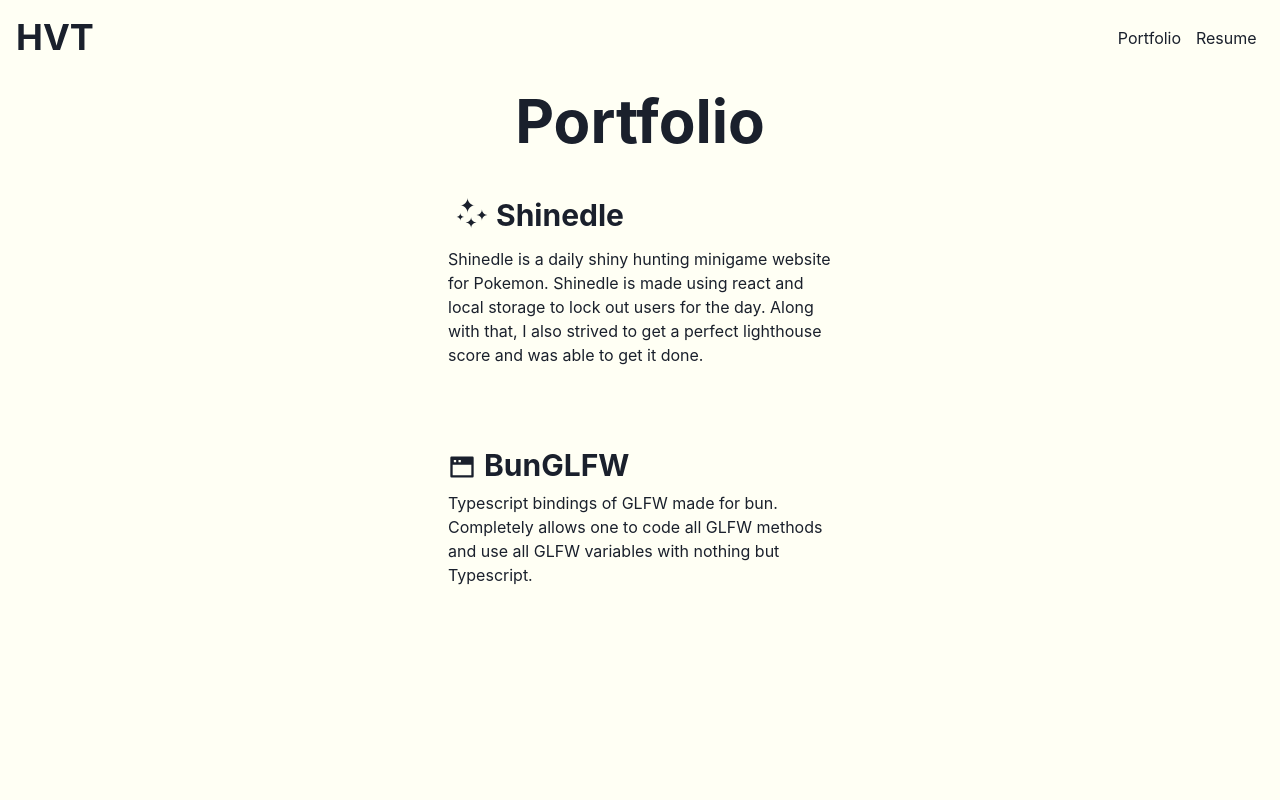
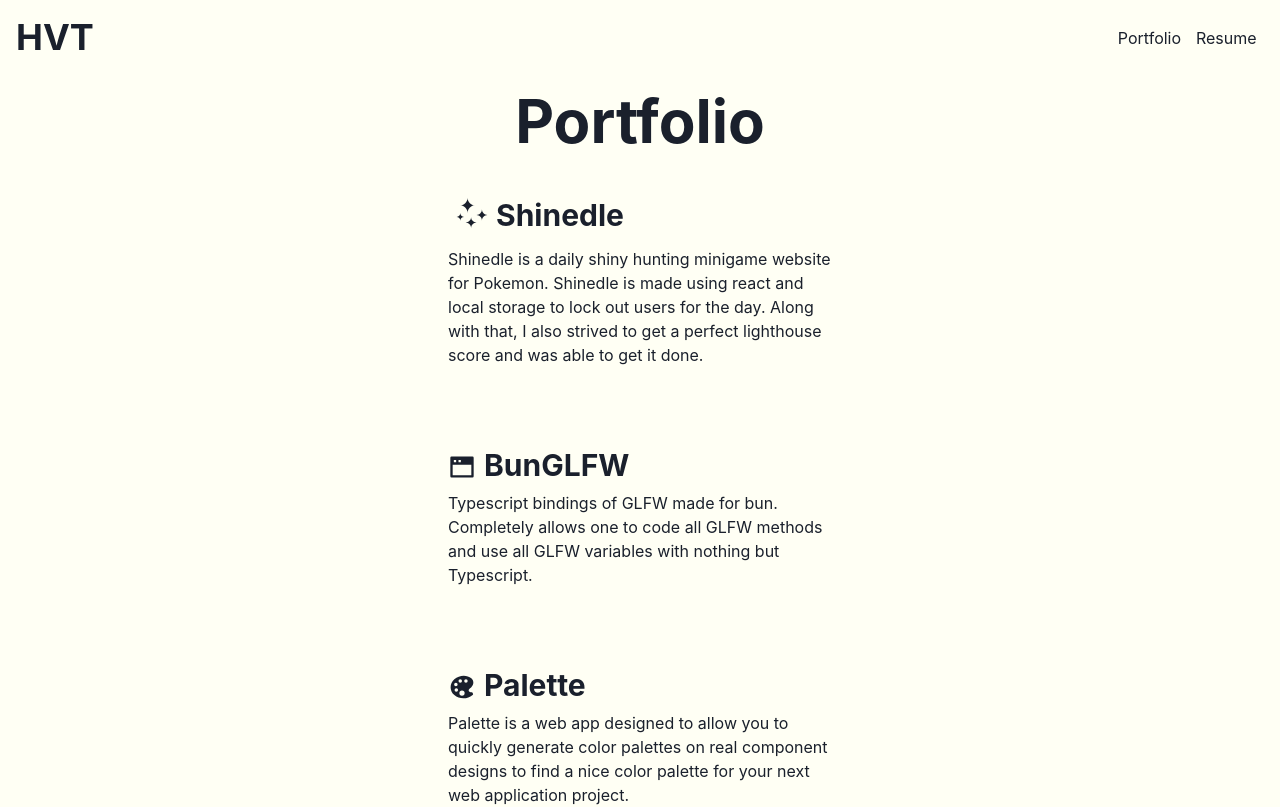
Before and after one commit to HazyVT/Portfolio, a React (Vite) app: page /portfolio in a window 1280 px wide. Built offline with nearby package versions, Linux system fonts and the light colour scheme.

Commit message:
Made changes to portfolio
- Added palette to the portfolio
- Changed age in home

```diff
--- a/src/Pages/Home.jsx
+++ b/src/Pages/Home.jsx
@@ -15,7 +15,7 @@ export default function Home({onDesktop}) {
         <Text fontSize={onDesktop ? 24 : 14} marginTop={2}>Software Engineer</Text>
         <Box marginTop={4} w={onDesktop ? '30%' : '60%'}>
           <Text textAlign='left' marginTop={2}>
-            My name is Mohammed Salim. I am a 22 year old programmer with an interest in game development and web development.
+            My name is Mohammed Salim. I am a 23 year old programmer with an interest in game development and web development.
             I have experience with both personal projects and professional projects. Both of which can be found in my <Text as='span' color='red.300' cursor={"pointer"} _hover={{color: 'red.400'}} onClick={() => {nav('/portfolio')}}>portfolio</Text>.
           </Text>
           <Text marginTop={2} textAlign='left'>
@@ -23,7 +23,7 @@ export default function Home({onDesktop}) {
             single player games a lot more than multiplayer games. I also really love cats.
           </Text>
           <Box textAlign='center' marginTop={8}>
-            <Text>Last seen working on: <Text as='span' color='red.300' cursor={"pointer"} _hover={{color: 'red.500'}} onClick={() => {window.location = "https://github.com/HazyVT/BunGLFW"}}>BunGLFW</Text></Text>
+            <Text>Last seen working on: <Text as='span' color='red.300' cursor={"pointer"} _hover={{color: 'red.500'}} onClick={() => {window.location = "https://github.com/HazyVT/Palette"}}>Palette</Text></Text>
           </Box>
           <Button onClick={() => {nav('/portfolio')}} marginTop={8} bgColor={'red.300'} color='white' _hover={{bgColor: 'red.400'}}>My Portfolio<Icon marginLeft={2} as={HiArrowRight}/></Button>
         </Box>
--- a/src/Pages/Portfolio.jsx
+++ b/src/Pages/Portfolio.jsx
@@ -1,6 +1,8 @@
 import { Box, Heading, Icon, ScaleFade, Text } from "@chakra-ui/react";
 import { WiStars } from "react-icons/wi";
 import { RiWindowFill } from "react-icons/ri";
+import { IoColorPaletteSharp } from "react-icons/io5";
+
 
 import PropTypes from 'prop-types';
 
@@ -36,6 +38,21 @@ export default function Portfolio({onDesktop}) {
     )
   }
 
+  function Palette() {
+    return (
+      <Box w={onDesktop ? '30vw' : '70vw'} marginTop={20}>
+        <Box display='flex' w='fit-content' alignItems='center' cursor={"pointer"} _hover={{color: 'teal.300'}} onClick={() => {window.location = "https://github.com/HazyVT/Palette"}}>
+          <Icon as={IoColorPaletteSharp} w={7} h={7} marginTop={1} marginRight={2}/>
+          <Heading size='lg'>Palette</Heading>
+        </Box>
+        <Text marginTop={2}>
+          Palette is a web app designed to allow you to quickly generate color palettes on real component designs to find a nice color palette for
+          your next web application project.
+        </Text>
+      </Box>
+    )
+  }
+
   return (
     <ScaleFade initialScale={0.9} in={true}>
       <Box display='flex' flexDir='column' alignItems='center' marginTop={4}>
@@ -43,6 +60,7 @@ export default function Portfolio({onDesktop}) {
         <Box marginTop={4}>
           <Shinedle />
           <BunGLFW />
+          <Palette />
         </Box>
       </Box>
     </ScaleFade>
```
